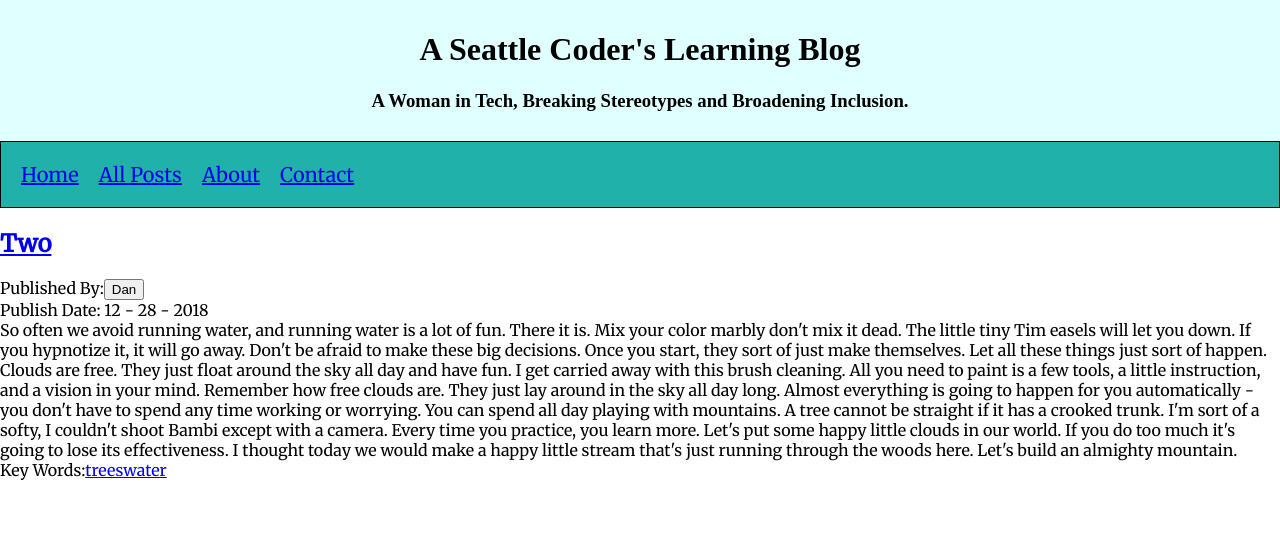
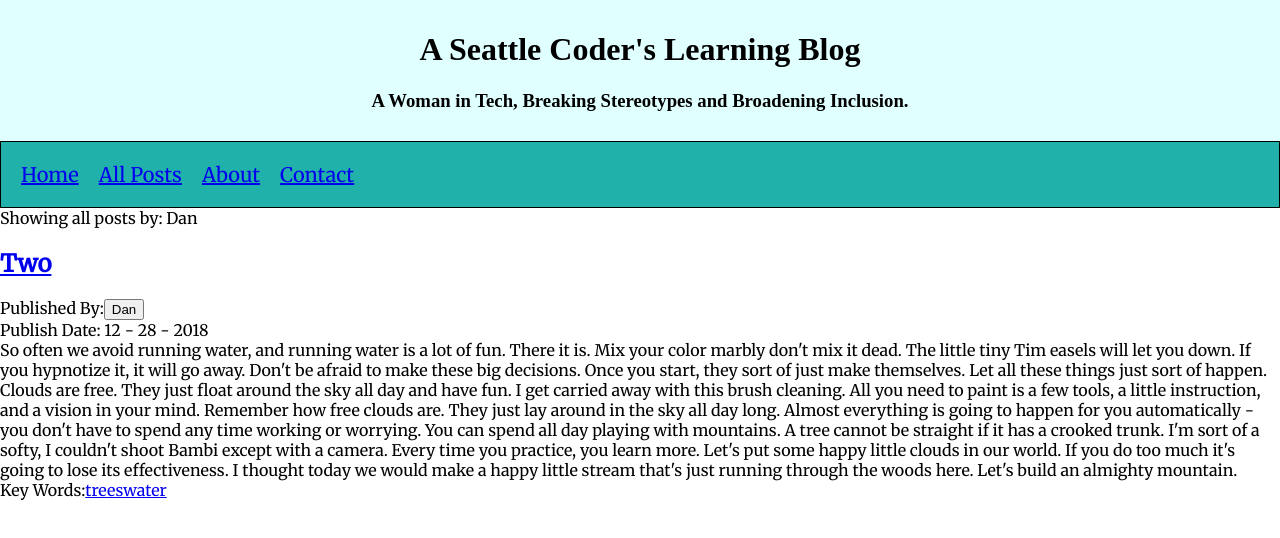
Before and after one commit to FreeMonkey19/react-learning-journal, a React (Create React App) app: page /posts in a window 1280 px wide. Both pictures are taken after a click on the button "Dan". Shown: the top 538 px of the page. Built offline with nearby package versions, Linux system fonts and the light colour scheme.

Commit message:
add filterAuthorName with conditional rendering and show user the filter

```diff
--- a/src/AllPosts.js
+++ b/src/AllPosts.js
@@ -3,7 +3,7 @@ import { BlogPost } from "./BlogPost";
 import { data } from "./data.js";
 
 export class AllPosts extends Component {
-  state = { posts: [] };
+  state = { posts: [], filteredAuthorName: null };
 
   componentDidMount() {
     this.setState({ posts: data });
@@ -15,13 +15,20 @@ export class AllPosts extends Component {
     });
 
     this.setState({
-      posts: filteredPosts
+      posts: filteredPosts,
+      filteredAuthorName: authName
     });
   };
 
   render() {
     return (
       <div className="AllPosts">
+        {this.state.filteredAuthorName != null && (
+          <div className="authAndTagDiv">
+            {`Showing all posts by: ${this.state.filteredAuthorName}`}
+          </div>
+        )}
+
         {this.state.posts.map(post => {
           return (
             <BlogPost
```
